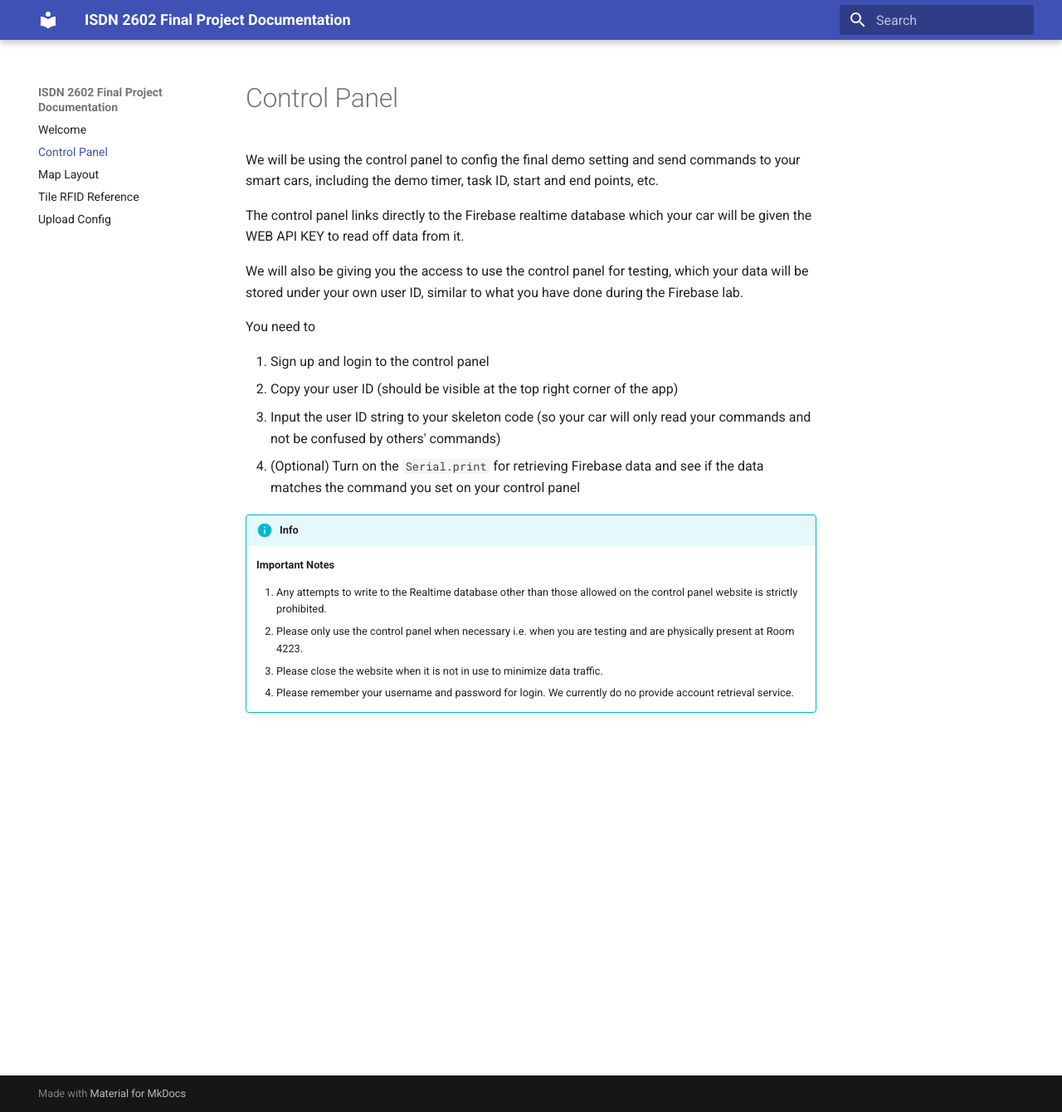
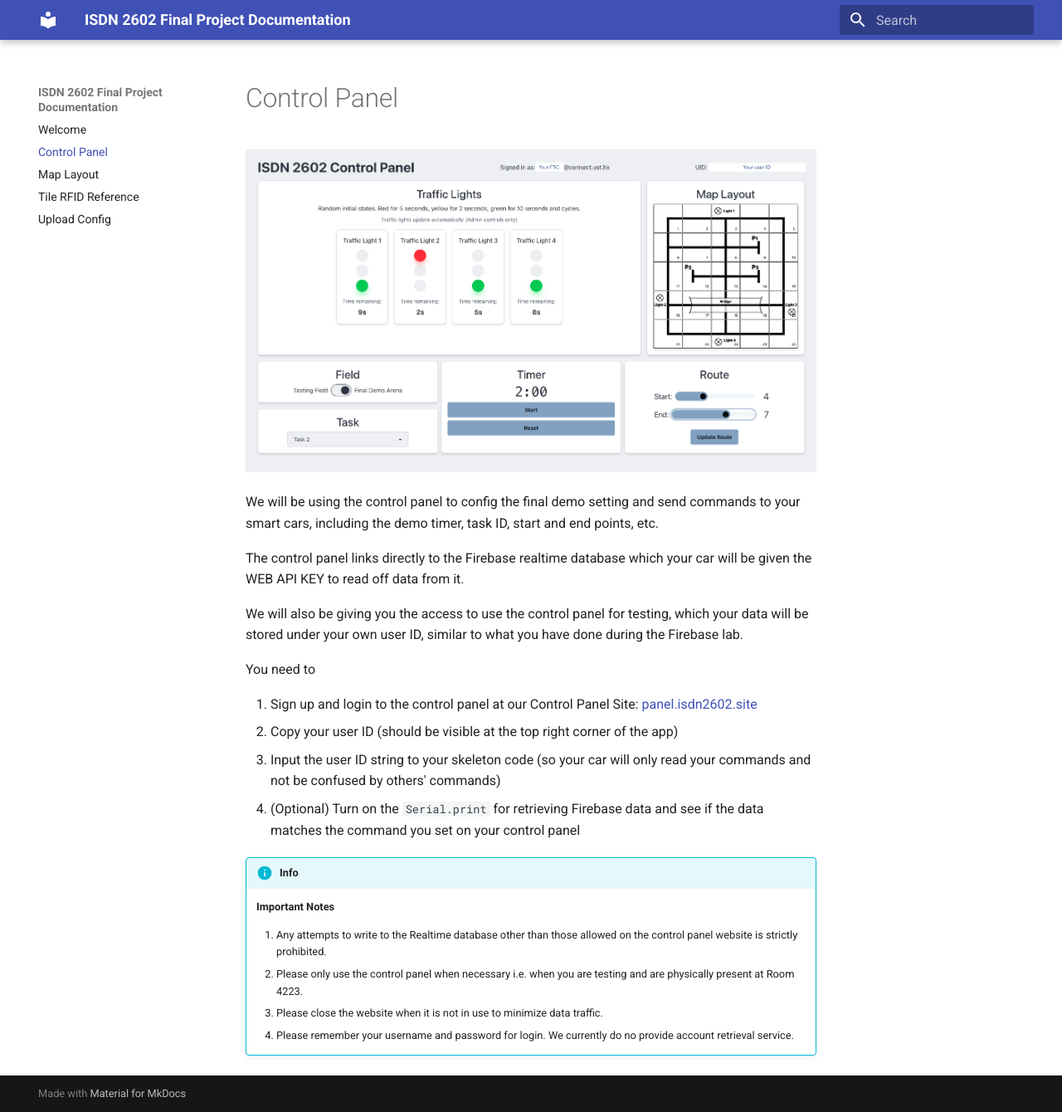
Before and after one commit to ISD-IoT-eduation/FinalProjectDocs, an MkDocs documentation site: the page built from docs/controlPanel.md, in a window 1280 px wide and 1340 px high. Shown: the whole window at 83% size. Built offline with MkDocs 1.6.1 and Material for MkDocs 9.7.7, drawn with Linux system fonts in a browser that asks for light colours.

Commit message:
feat(controlPanel): add demo image and update control panel live site

```diff
--- a/docs/controlPanel.md
+++ b/docs/controlPanel.md
@@ -1,6 +1,8 @@
 # Control Panel
 
 <!-- TODO - not done -->
+
+![control panel demo](assets/controlPanelDemo.png)
 
 We will be using the control panel to config the final demo setting and send commands to your smart cars, including the demo timer, task ID, start and end points, etc.
 
@@ -10,7 +12,7 @@ We will also be giving you the access to use the control panel for testing, whic
 
 You need to
 
-1. Sign up and login to the control panel
+1. Sign up and login to the control panel at our Control Panel Site: [panel.isdn2602.site](https://panel.isdn2602.site)
 2. Copy your user ID (should be visible at the top right corner of the app)
 3. Input the user ID string to your skeleton code (so your car will only read your commands and not be confused by others' commands)
 4. (Optional) Turn on the `Serial.print` for retrieving Firebase data and see if the data matches the command you set on your control panel
```
Also changed, not shown: docs/assets/controlPanelDemo.png (added).
